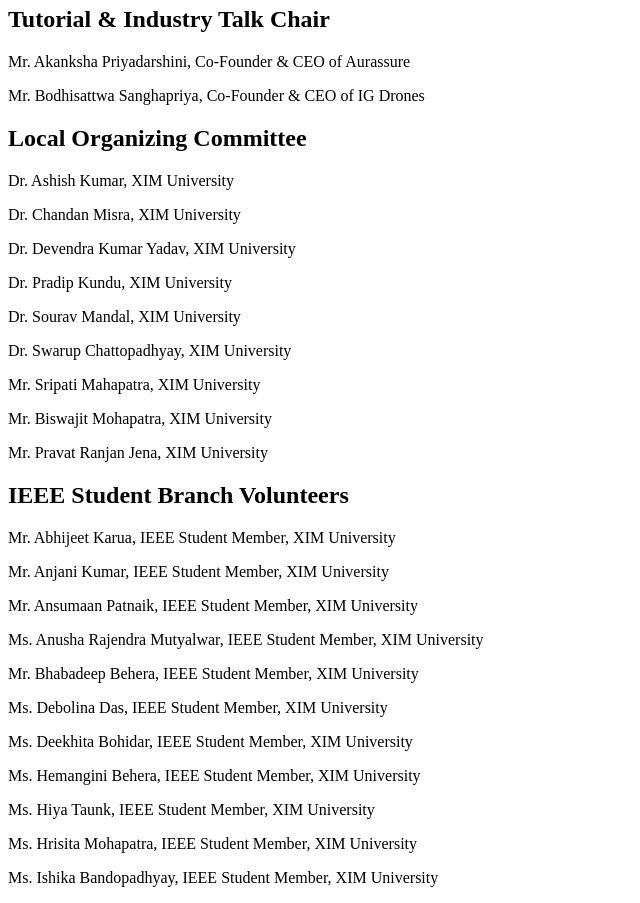
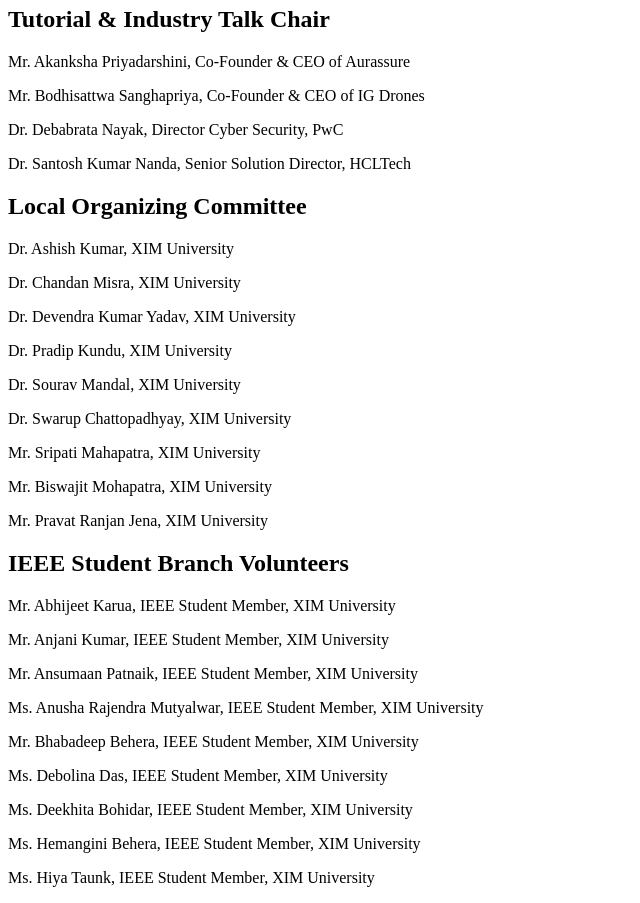
Before and after one commit to Ayush-Tripathy/icaiet-2025, a React (Vite) app: page /committee in a window 1280 px wide. Shown: the part 6780-7683 px from the top of the page, without its empty margins (0-640 px from the left). Built offline with nearby package versions, Linux system fonts and the light colour scheme; the HTML template or start-up script is replaced by a standard one.

Commit message:
added names in committee

```diff
--- a/src/pages/Committee.tsx
+++ b/src/pages/Committee.tsx
@@ -783,6 +783,12 @@
               <p className="relative pl-5 before:content-['•'] before:absolute before:left-0">
                 Mr. Bodhisattwa Sanghapriya, Co-Founder & CEO of IG Drones
               </p>
+              <p className="relative pl-5 before:content-['•'] before:absolute before:left-0">
+                Dr. Debabrata Nayak, Director Cyber Security, PwC
+              </p>
+              <p className="relative pl-5 before:content-['•'] before:absolute before:left-0">
+                Dr. Santosh Kumar Nanda, Senior Solution Director, HCLTech
+              </p>
             </div>
           </section>
 
--- a/src/pages/Home.tsx
+++ b/src/pages/Home.tsx
@@ -199,7 +199,7 @@
           titlel1="About"
           titlel2="ICAIET 2027"
           text="The world, including India, is set to adopt advanced technologies such as 5G, Artificial Intelligence (AI), blockchain, augmented reality and virtual reality (AR/VR), machine learning, neural networks and deep learning, data mining, computer vision, image processing, natural language processing (NLP), information retrieval, internet of things (IoT), cyber-physical systems (including robotics and drones), network security, cyber security and privacy, cloud computing, etc. AI and emerging technologies are at the forefront of a transformative wave that is reshaping various sectors, from healthcare and finance to education and entertainment. These technologies are not only revolutionizing the way we live and work but also pushing the boundaries of what is possible in science and industry. The rapid advancements and breakthroughs in AI, coupled with the integration of emerging technologies, present both unprecedented opportunities and complex challenges. It is essential for both academia and industry to remain at the cutting edge of these developments to harness their full potential. These technologies will be crucial for government and industry in strategic planning, decision-making, development acceleration, deployment analysis, problem-solving, product innovation, trend detection, and identifying connections and relationships.
-          The INTERNATIONAL CONFERENCE ON ARTIFICIAL INTELLIGENCE AND EMERGING TECHNOLOGIES (ICAIET) - 2027 is dedicated to serving as a premier platform for this purpose. Designed to bring together a diverse group of leading industry experts, academicians, researchers, and practitioners from across the globe, ICAIET 2027 fosters an environment of knowledge exchange and collaboration. The conference aims to accelerate the growth and application of AI and emerging technologies in various domains, highlighting their critical role in driving sustainable development, enhancing efficiency, and improving the quality of life."
+          The 2nd INTERNATIONAL CONFERENCE ON ARTIFICIAL INTELLIGENCE AND EMERGING TECHNOLOGIES (ICAIET) - 2027 is dedicated to serving as a premier platform for this purpose. Designed to bring together a diverse group of leading industry experts, academicians, researchers, and practitioners from across the globe, ICAIET 2027 fosters an environment of knowledge exchange and collaboration. The conference aims to accelerate the growth and application of AI and emerging technologies in various domains, highlighting their critical role in driving sustainable development, enhancing efficiency, and improving the quality of life."
         />
 
         <div className="flex flex-col md:flex-row gap-3 md:gap-7">
```
